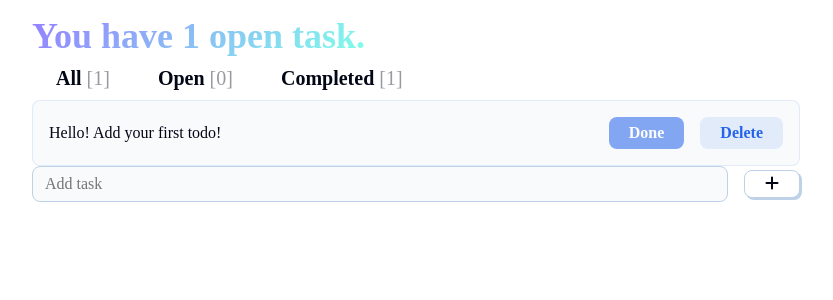
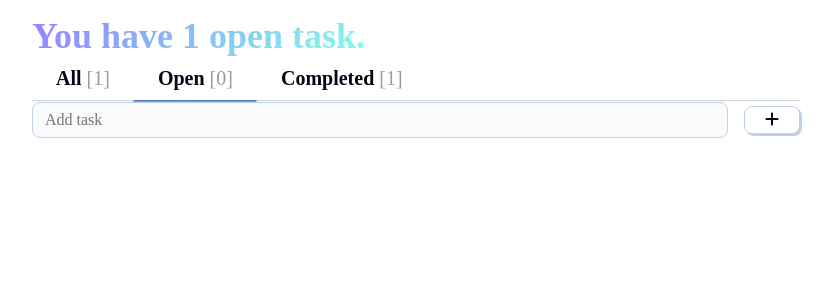
Before and after one commit to prktypes/todo-app, a React (Vite) app: page / in a window 1280 px wide. Shown: the top 300 px of the page, without its empty margins (224-1057 px from the left). Built offline with nearby package versions, Linux system fonts and the light colour scheme; a web font is replaced by a local one.

Commit message:
some more updates

```diff
--- a/src/App.jsx
+++ b/src/App.jsx
@@ -17,22 +17,27 @@
     {input:'Hello! Add your first todo!',complete:true}
   ])
 
+  const [selectedTab,setSelectedTab] = useState('Open')
+
   function handleAddTodo(newTodo){
     const newTodoList = [...todos,{ input : newTodo,complete:false }]
     setTodos(newTodoList)
   }
-  function handleEditTodo(){
-
+  function handleCompleteTodo(index){ //update/modify/edit
+    let newTodoList = []
   }
-  function handleDeleteTodo(){
-
+  function handleDeleteTodo(index){
+    let newTodoList = todos.filter((val,valIndex)=>{
+      return valIndex !== index
+    })
+    setTodos(newTodoList)
   }
 
   return (
     <div>
       <Header todos={todos}/>
-      <Tabs todos={todos}/>
-      <TodoList todos={todos}/>
+      <Tabs selectedTab={selectedTab} setSelectedTab={setSelectedTab} todos={todos}/>
+      <TodoList handleDeleteTodo={handleDeleteTodo} selectedTab={selectedTab} todos={todos}/>
       <TodoInput handleAddTodo={handleAddTodo}/>
     </div>
   )
--- a/src/components/Tabs.jsx
+++ b/src/components/Tabs.jsx
@@ -1,5 +1,5 @@
 export function Tabs(props){
-    const { todos } = props //destructuring
+    const { todos,selectedTab,setSelectedTab } = props //destructuring
     const tabs = ['All','Open','Completed']
     return(
         <nav className="tab-container">
@@ -13,11 +13,14 @@
 
 
                 return(
-                    <button key={tabIndex} className="tab-button">
+                    <button onClick={()=>{
+                        setSelectedTab(tab)
+                    }} key={tabIndex} className={"tab-button "+(tab===selectedTab ? ' tab-selected':' ')}>
                         <h4>{tab} <span>[{numOfTasks}]</span></h4>
                     </button>
                 )
             })}
+            <hr />
         </nav>
     )
 }
--- a/src/components/TodoCard.jsx
+++ b/src/components/TodoCard.jsx
@@ -1,5 +1,5 @@
 export function TodoCard(props){
-    const {todo} = props
+    const { todo,handleDeleteTodo,todoIndex } = props
     return(
         <div className="card todo-item">
             <p>{todo.input}</p>
@@ -7,7 +7,9 @@
                 <button disabled={todo.complete}>
                     <h6>Done</h6>
                 </button>
-                <button>
+                <button onClick={()=>{
+                    handleDeleteTodo(todoIndex)
+                }}>
                     <h6>Delete</h6>
                 </button>
             </div>
--- a/src/components/TodoInput.jsx
+++ b/src/components/TodoInput.jsx
@@ -8,7 +8,11 @@
             <input value={inputValue} onChange={(e)=>{
                 setInputValue(e.target.value)
             }} placeholder="Add task"/>
-            <button onClick={handleAddTodo}>
+            <button onClick={()=>{
+                if(!inputValue){return}
+                handleAddTodo(inputValue)
+                setInputValue('')
+            }}>
                 <i className="fa-solid fa-plus"></i>
             </button>
         </div>
--- a/src/components/TodoList.jsx
+++ b/src/components/TodoList.jsx
@@ -1,11 +1,10 @@
 import { TodoCard } from "./TodoCard";
 
 export function TodoList(props){
-    const { todos } = props
-    const tab = 'All'
-    const filterTodosList = tab === 'All' ?
+    const { todos,selectedTab } = props
+    const filterTodosList = selectedTab === 'All' ?
     todos :
-    tab === 'Completed' ?
+    selectedTab === 'Completed' ?
         todos.filter(val => val.complete) :
         todos.filter(val => !val.complete)
     return(
@@ -14,6 +13,8 @@
                 return(
                     <TodoCard
                     key={todoIndex}
+                    todoIndex={todoIndex}
+                    {...props}
                     todo={todo}/> //this {...} syntax means -> it says whaterver my parent is receiving send them down to me(children) too
                 )
             })}
```
